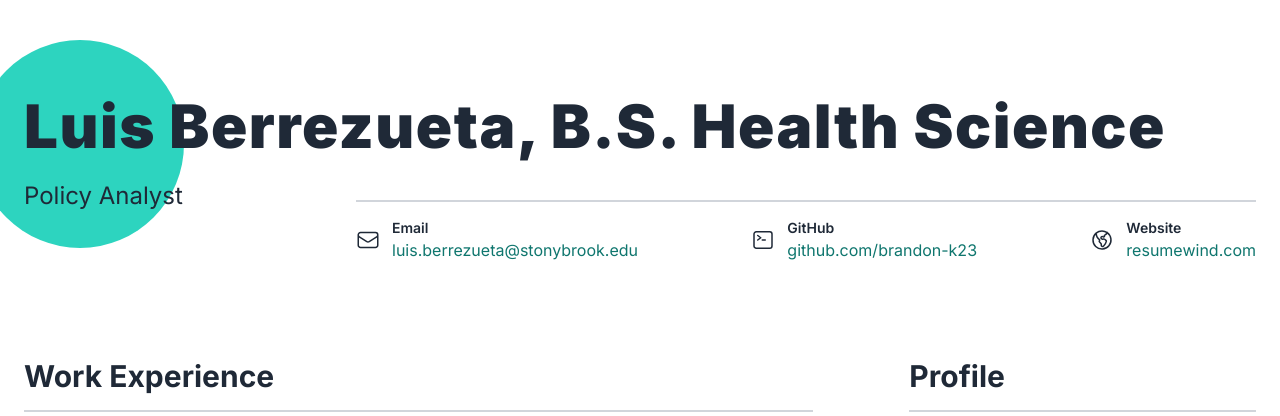
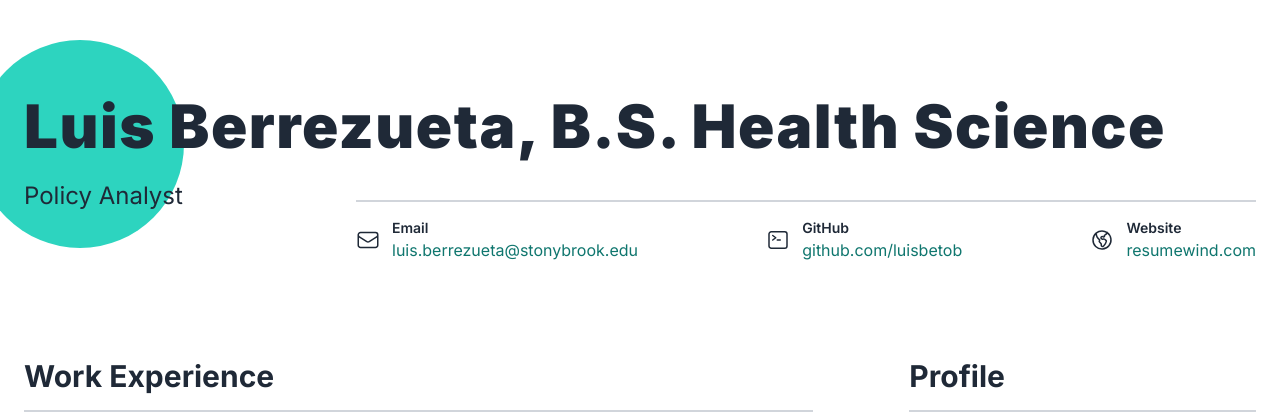
Before and after one commit to luisbetob/my-resume-page, a Flask app: page / in a window 1280 px wide. Shown: the top 416 px of the page. Run offline with Flask 3, Linux system fonts and the light colour scheme.

Commit message:
changed html file

```diff
--- a/templates/home.html
+++ b/templates/home.html
@@ -95,11 +95,11 @@
                   <p class="mb-0 font-semibold text-sm">GitHub</p>
                   <p class="mb-0">
                     <a
-                      href="https://github.com/brandon-k23"
+                      href="https://github.com/luisbetob"
                       target="_blank"
                       rel="noreferrer"
                     >
-                      github.com/brandon-k23
+                      github.com/luisbetob
                     </a>
                   </p>
                 </div>
```
Also changed, not shown: 1 other file.
